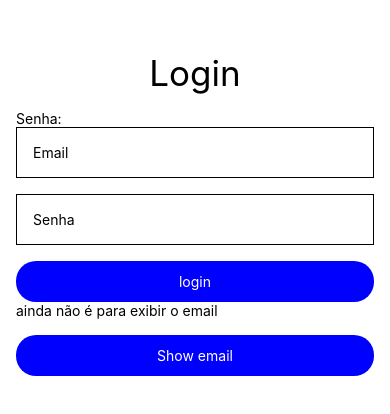
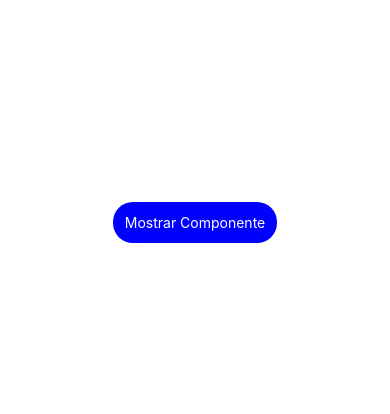
Before and after one commit to mentoria-grupo7/PrimeiroProjeto, a React Native app: screen / in a window 390 px wide. Shown: the part 200-614 px from the top of the page. Built offline with nearby package versions, Linux system fonts and the light colour scheme.

Commit message:
implementação do ciclo de vida

```diff
--- a/App.js
+++ b/App.js
@@ -1,12 +1,14 @@
 import { StatusBar } from 'expo-status-bar';
 import { StyleSheet, View } from 'react-native';
 import { LoginScreen } from './src/screens/loginScreen';
+import { LifeCicleScreen } from './src/screens/LifeCicleScreen';
 
 export default function App() {
   return (
     <View style={styles.container}>
       <StatusBar style="auto" />
-      <LoginScreen/>
+     {/* <LoginScreen/> */}
+     <LifeCicleScreen  />
     </View>
   );
 }
--- a/src/components/ButtonComponents/index.jsx
+++ b/src/components/ButtonComponents/index.jsx
@@ -3,10 +3,14 @@ import { Text, TouchableOpacity } from 'react-native'
 import { styles } from './style'
 
 //StateLess Components
-export const ButtonComponents = ({ description, onPress }) => {
+export const ButtonComponents = ({ description, onPress, disabled }) => {
+
+    const addOpacity = disabled ? { opacity: 0.5} : {opacity: 1}
+
     return (
         <TouchableOpacity
-            style={styles.botao}
+            style={[styles.botao, addOpacity]}
+            disabled={disabled}
             onPress={onPress}>
             <Text style={styles.textoBotao}>{description}</Text>
         </TouchableOpacity>
--- a/src/components/ButtonComponents/style.js
+++ b/src/components/ButtonComponents/style.js
@@ -5,8 +5,8 @@ export const styles = StyleSheet.create({
             backgroundColor:'blue',
             paddingHorizontal:12,
             paddingVertical:12,
-            marginTop: 16,
-            marginBottom: 16,
+            marginHorizontal: 16,
+            marginVertical: 16,
             flexDirection: 'row',
             alignContent: 'center',
             justifyContent: 'center',
--- /dev/null
+++ b/src/components/CounterComponent/index.jsx
@@ -0,0 +1,61 @@
+import React, { useEffect, useState } from 'react'
+import { Text, View } from 'react-native'
+import { ButtonComponents } from '../ButtonComponents'
+
+export const CounterComponent = () => {
+    const [ contador, setContador ] = useState(0)
+    const [ disabled, setDisabled ] = useState(false)
+
+    //É executado depois que o componente foi montado
+    useEffect(()=>{
+        console.log('componentDidMount')
+        console.log()
+    },[])
+
+    //É executado quando o componente é executado
+    useEffect(()=>{
+        console.log('componentDidUpdate')
+        console.log()
+        if(contador > 0){
+            setDisabled(false)
+        }
+
+        if(contador === 0 ) {
+            setDisabled(true)
+        }
+    },[contador])
+
+
+    //Isso é executado imediatamente antes de o componente ser removido
+    useEffect(()=>{
+        return () => {
+            console.log('componentWillUnmount')
+            console.log()
+        }
+    },[])
+
+    return (
+        <View style={{
+            justifyContent: 'center',
+            alignItems: 'center'
+        }}>
+            <Text>{contador}</Text>
+            <View
+             style={{
+                flexDirection: 'row',
+             }} >
+                <ButtonComponents
+                    description={'Adicionar'}
+                    onPress={()=> setContador(contador + 1)}
+                    />
+
+                <ButtonComponents
+                    disabled={disabled}
+                    description={'Remover'}
+                    onPress={()=> setContador(contador - 1)}
+                    />
+            </View>
+
+        </View>
+    )
+}
--- /dev/null
+++ b/src/screens/LifeCicleScreen/index.jsx
@@ -0,0 +1,35 @@
+import React, { useEffect, useState } from 'react'
+import { View } from 'react-native'
+import { CounterComponent } from '../../components/CounterComponent'
+import { ButtonComponents } from '../../components/ButtonComponents'
+
+export const LifeCicleScreen = () => {
+    const [ showConter, setShouwCounter ] = useState(false)
+    const [ label, setLabel ] = useState('')
+
+    useEffect(()=>{
+        const label = showConter ? 'Esconder Componente' : 'Mostrar Componente'
+        setLabel(label)
+    },[showConter])
+
+    const handleCounter = () => {
+        if(showConter){
+            return <CounterComponent />
+        }
+    }
+    return (
+        <View style={{
+            flex: 1,
+            justifyContent: 'center',
+            alignItems: 'center'
+        }}>
+
+            { handleCounter() }
+
+            <ButtonComponents
+                description={label}
+                onPress={()=> setShouwCounter(!showConter)}
+            />
+        </View>
+    )
+}
```
